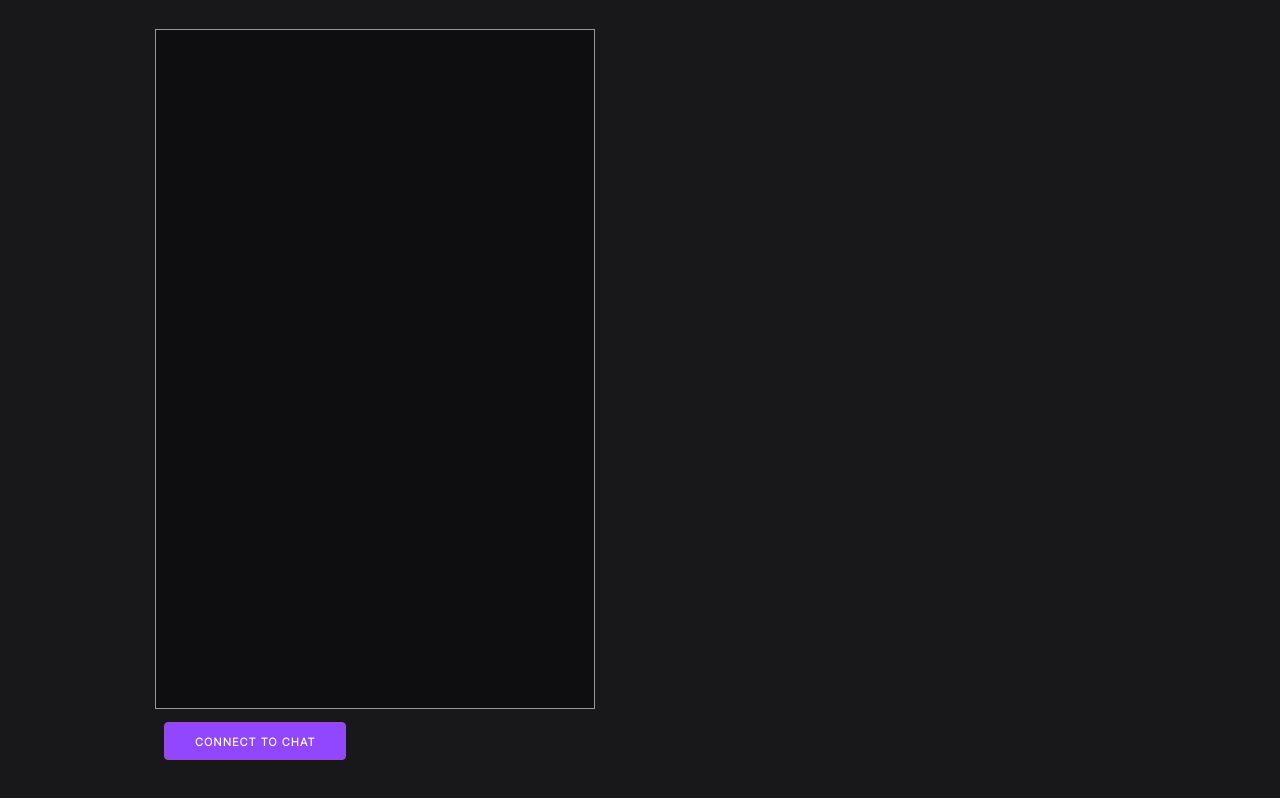
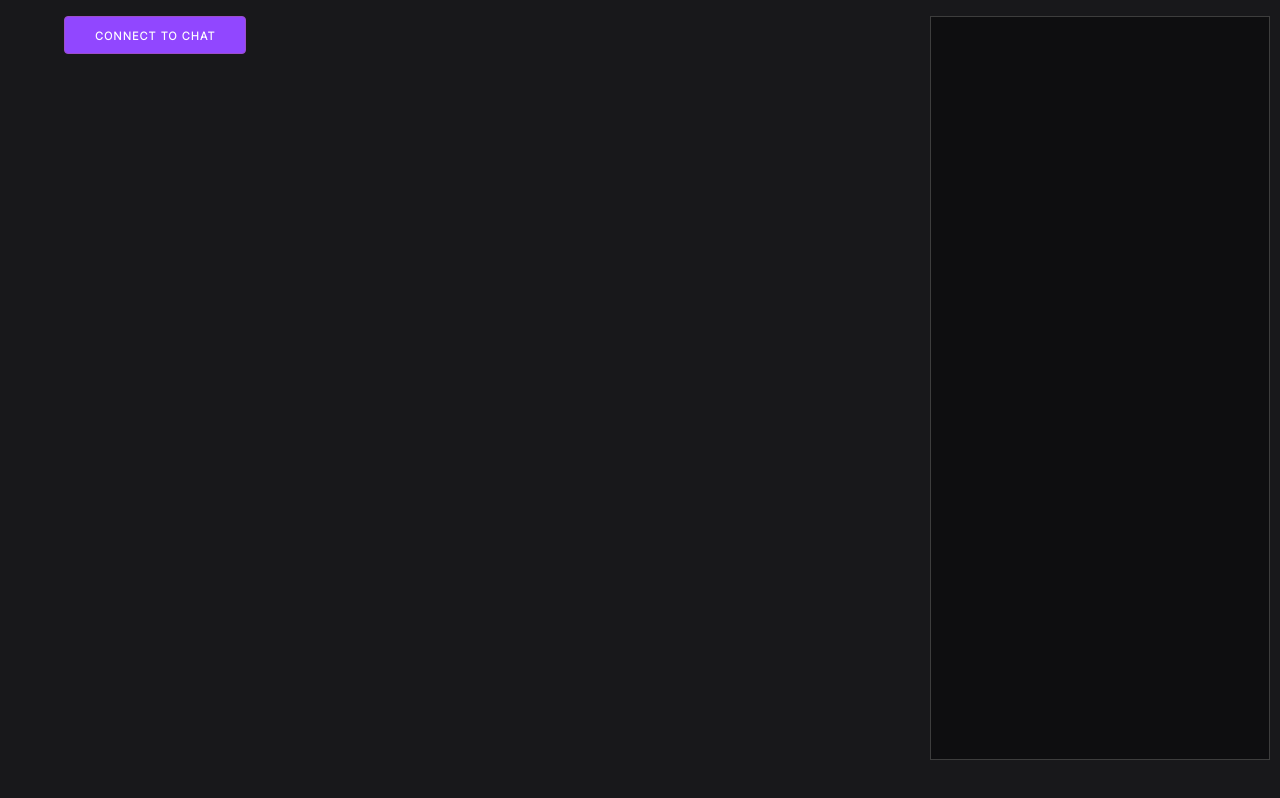
Before and after one commit to MilesBradt/Multi-Chat, a website: page index.html in a window 1280 px wide. Drawn offline with nearby package versions, Linux system fonts and the light colour scheme.

Commit message:
progress...

```diff
--- a/index.html
+++ b/index.html
@@ -40,20 +40,16 @@
 </head>
 
 <body>
-    <div class="container" id="chat-container">
-
-        <div class="row">
-            <div class="column column-40 column-offset-25" id="chat" onmouseover="hoveringOverChat(true)"
+    <div id="chat-container">
+        <div id="chat-row">
+            <div id="chat" onmouseover="hoveringOverChat(true)"
                 onmouseleave="hoveringOverChat(false)">
-
             </div>
-            <div class="column column-60"></div>
-        </div>
-        <div id="button-div">
-            <button onclick="connectToChat(['snowman'])">Connect to chat</button>
+            <div id="button-div">
+                <button onclick="connectToChat(['snowman'])">Connect to chat</button>
+            </div>
         </div>
     </div>
 
 </body>
-
 </html>
--- a/public/stylesheets/style.css
+++ b/public/stylesheets/style.css
@@ -23,24 +23,29 @@ div {
 }
 
 #chat {
-    background-color:#0e0e10;
+    float: right;
+    margin-right: 1rem;
+    width: 34rem;
+    min-width: 34rem;
+    min-height: 100%;
+    background-color: #0e0e10;
     overflow-y: auto;
     font-size: 13px;
-    margin-left: 5em;
-    margin-top: 1em;
-    margin-bottom: 1em;
-    padding-top: 1em;
     border-style: solid;
-    border-color: #979799;
+    border-color: #3d3d3d;
     border-width: 0.1em;
+    word-break: break-word;
+    white-space: normal;
 }
 
 .container {
-    height: 100%;
+    height: 90%;
 }
 
-.row {
-    height: 90%
+#chat-row {
+    text-overflow: ellipsis;
+    overflow: hidden;
+    height: 100%
 }
 
 .badges, .sub-badges {
@@ -118,4 +123,8 @@ div {
 
 #chat-container {
     padding-top: 1em;
+    height: 95%;
 }
+
+/* transition: transform 500ms ease 0ms;
+transform: translateX(-34rem) translateZ(0px); */
```
Also changed, not shown: server.js (+6 -6 lines).
